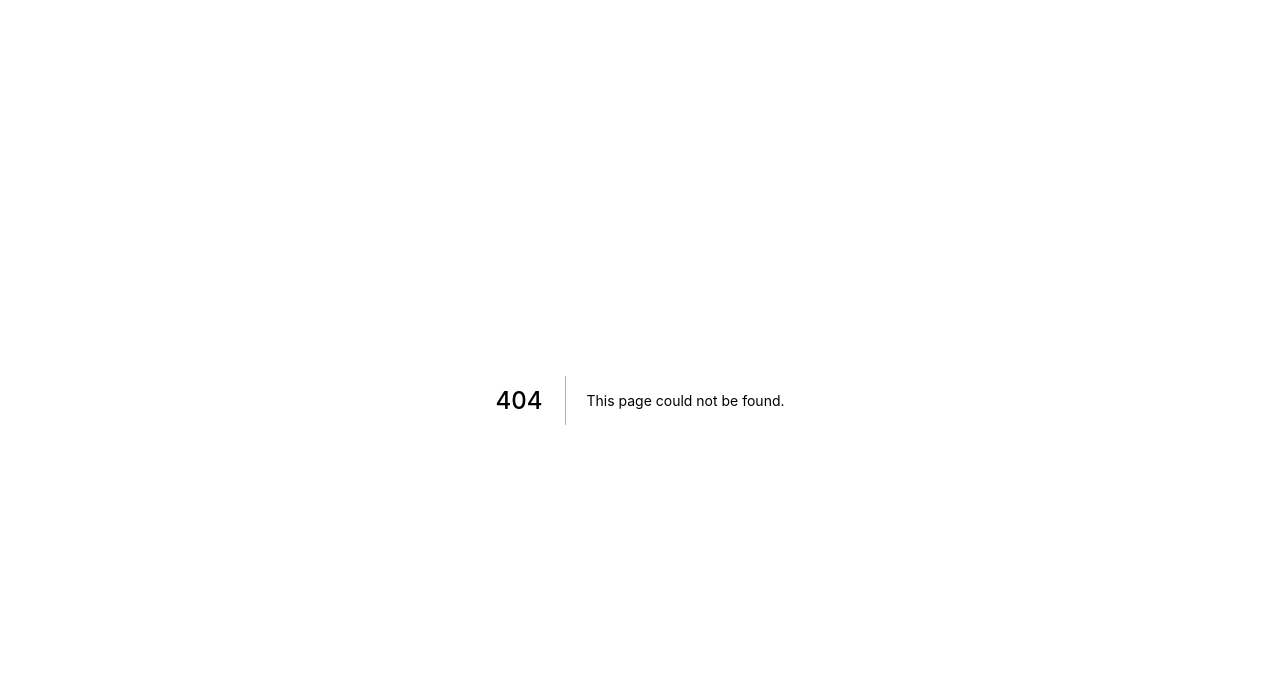
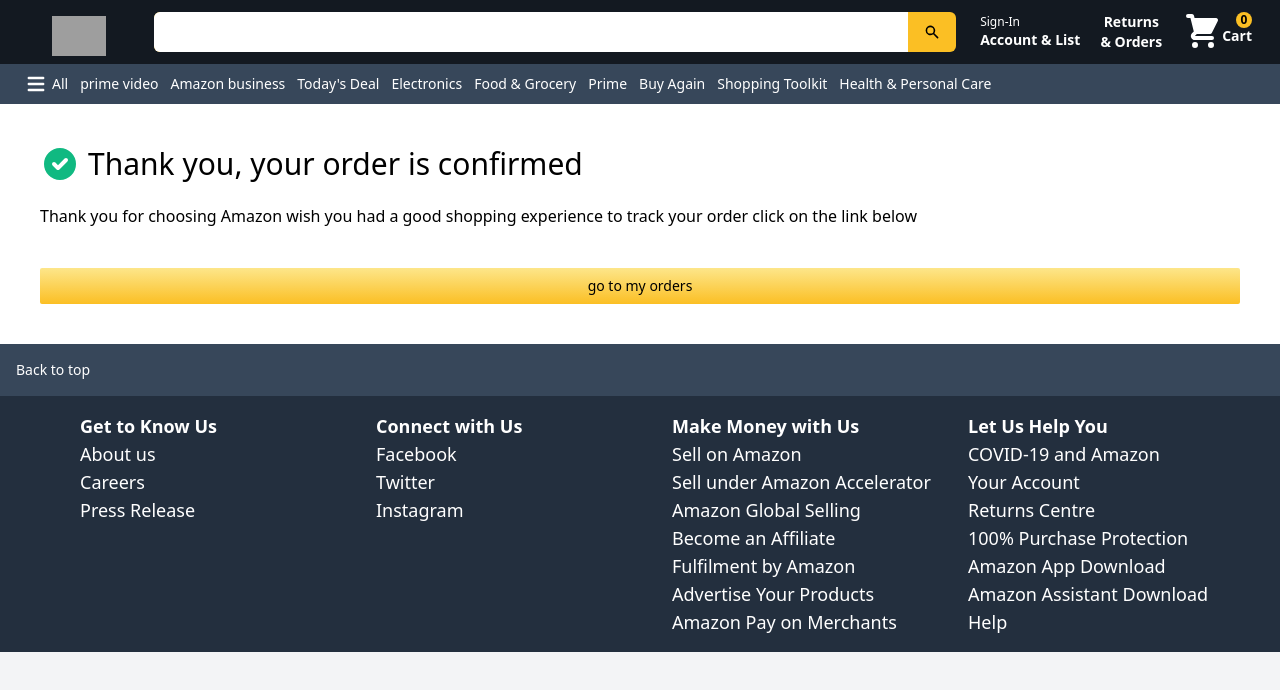
Before and after one commit to suraj-chakraborty/Amazon_Clone, a Next.js app: page /success in a window 1280 px wide. Before the commit this address had no page. Shown: the top 690 px of the page. Built offline with nearby package versions, Linux system fonts and the light colour scheme; no server answers; grey boxes are pictures that could not be loaded.

Commit message:
success page & order history page*

```diff
--- a/package.json
+++ b/package.json
@@ -15,6 +15,7 @@
     "firebase": "^8.10.1",
     "firebase-admin": "^9.12.0",
     "micro": "^9.3.4",
+    "moment": "^2.29.1",
     "next": "latest",
     "next-auth": "^4.3.1",
     "react": "17.0.1",
--- a/src/pages/api/webhook.js
+++ b/src/pages/api/webhook.js
@@ -25,8 +25,8 @@
     .collection("orders")
     .doc(session.id)
     .set({
-      amount: session.amount_total * 72,
-      amount_shipping: session.total_details.amount_shiping * 72,
+      amount: (session.amount_total / 100) * 72,
+      amount_shipping: session.total_details.amount_shipping * 72,
       images: JSON.parse(session.metadata.images),
       timestamp: Math.floor(new Date().getTime() / 1000),
     })
--- /dev/null
+++ b/src/pages/orders.js
@@ -0,0 +1,72 @@
+import moment from "moment";
+import { getSession, useSession } from "next-auth/react";
+import React from "react";
+import db from "../../firebase";
+import Footer from "../component/Footer";
+import Header from "../component/Header";
+
+function Orders({ orders }) {
+  console.log("🚀 ~ file: orders.js ~ line 8 ~ Orders ~ orders", orders);
+  const session = useSession();
+
+  return (
+    <div>
+      <Header />
+      <main className=" max-w-screen-xl mx-auto p-10">
+        <h1 className="text-3xl border-b mb-2 pb-1 border-yellow-400">
+          {" "}
+          Your Orders
+        </h1>
+        {session ? <h2>X-orders</h2> : <h2>sign in to see your orders</h2>}
+        <div className="mt-5 space-y-4"></div>
+      </main>
+
+      <Footer />
+    </div>
+  );
+}
+
+export default Orders;
+
+// server side render
+export async function getServerSideProps(context) {
+  const stripe = require("stripe")(process.env.STRIPE_SECRET_KEY);
+
+  // get user credential
+  const session = await getSession(context);
+  if (!session) {
+    return {
+      props: {},
+    };
+  }
+
+  // firebase data
+  const stripeOrders = await db
+    .collection("users")
+    .doc(session.user.email)
+    .collection("orders")
+    .orderBy("timestamp", "desc")
+    .get();
+
+  // stripe orders
+  const orders = await Promise.all(
+    stripeOrders.docs.map(async (order) => ({
+      id: order.id,
+      amount: order.data().amount,
+      amountShipping: order.data().amount_shipping,
+      images: order.data().images,
+      timestamp: moment(order.data().timestamp).unix(),
+      // gathering the data from stripe and then we are accessing it in items
+      items: (
+        await stripe.checkout.sessions.listLineItems(order.id, {
+          limit: 100,
+        })
+      ).data,
+    }))
+  );
+  return {
+    prop: {
+      orders,
+    },
+  };
+}
--- /dev/null
+++ b/src/pages/success.js
@@ -0,0 +1,36 @@
+import Header from "../component/Header";
+import Footer from "../component/Footer";
+import { CheckCircleIcon } from "@heroicons/react/solid";
+import { useRouter } from "next/router";
+
+function success() {
+  const router = useRouter();
+
+  return (
+    <div className="bg-gray-100 h-screen">
+      <Header />
+      <main className="max max-w-screen-xl mx-auto">
+        <div className="flex flex-col p-10 bg-white">
+          <div className="flex items-center space-x-2 mb-5">
+            <CheckCircleIcon className="text-green-500 h-10" />
+            <h1 className="text-3xl">Thank you, your order is confirmed </h1>
+          </div>
+          <p>
+            Thank you for choosing Amazon wish you had a good shopping
+            experience to track your order click on the link below
+          </p>
+          <button
+            onClick={() => router.push("/orders")}
+            className="button mt-10"
+          >
+            {" "}
+            go to my orders
+          </button>
+        </div>
+      </main>
+      <Footer />
+    </div>
+  );
+}
+
+export default success;
```
Also changed, not shown: firebase.js (+8 -0 lines), 1 other file (tests, documents, lock files or other folders).
